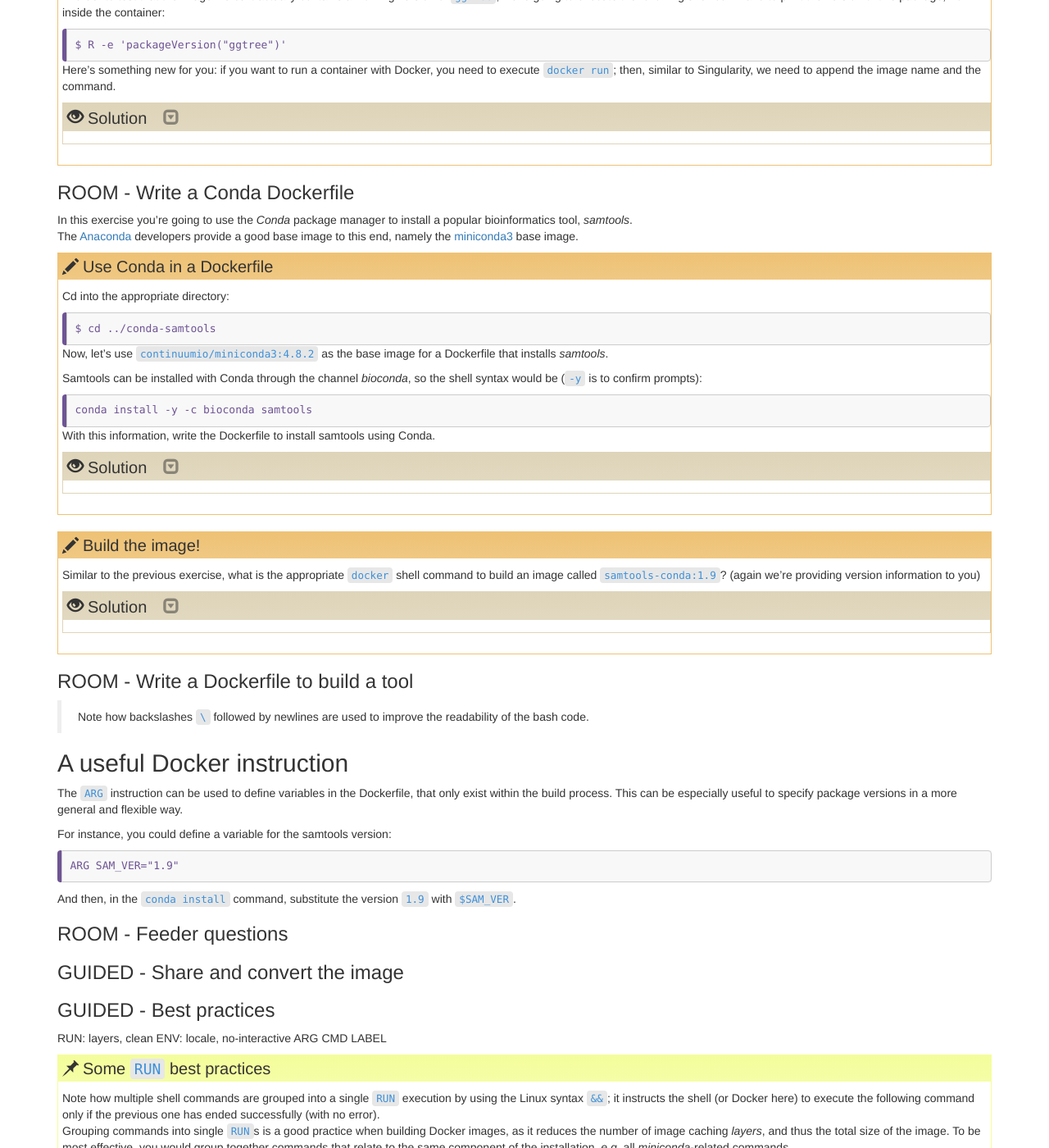
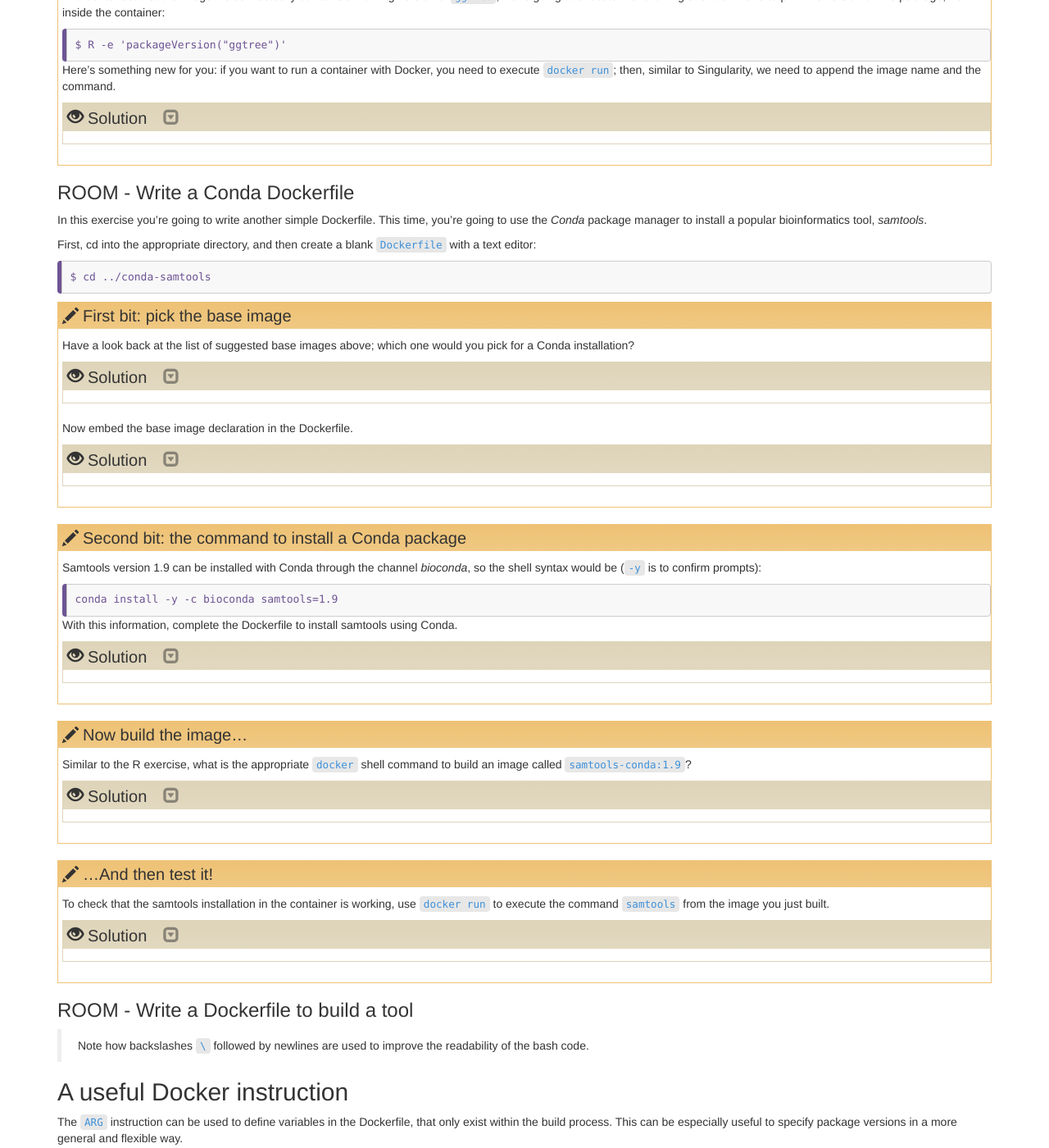
Before and after one commit to PawseySC/containers-bioinformatics-workshop, a Jekyll site: the page built from _episodes/5.build.md, in a window 1280 px wide and 1400 px high, scrolled down 2378 px. Shown: the whole window at 82% size. Built offline with Jekyll 4.4.1, drawn with Linux system fonts in a browser that asks for light colours; some of the changed text lies outside the part shown.

````diff
--- a/_episodes/5.build.md
+++ b/_episodes/5.build.md
@@ -182,39 +182,54 @@ And then use a text editor to create a blank `Dockerfile`.
 
 ### ROOM - Write a Conda Dockerfile
 
-In this exercise you're going to use the *Conda* package manager to install a popular bioinformatics tool, *samtools*.
-The [Anaconda](https://www.anaconda.com) developers provide a good base image to this end, namely the [miniconda3](https://hub.docker.com/r/continuumio/miniconda3) base image.
+In this exercise you're going to write another simple Dockerfile.  This time, you're going to use the *Conda* package manager to install a popular bioinformatics tool, *samtools*.
+
+First, cd into the appropriate directory, and then create a blank `Dockerfile` with a text editor:
+
+```
+$ cd ../conda-samtools
+```
+{: .bash}
 
 
+> ## First bit: pick the base image
+>
+> Have a look back at the list of suggested base images above; which one would you pick for a Conda installation?
+>
+> > ## Solution
+> >
+> > The best match is `continuumio/miniconda3:4.8.2`.
+> {: .solution}
+>
+> Now embed the base image declaration in the Dockerfile.
+>
+> > ## Solution
+> >
+> > ```
+> > FROM continuumio/miniconda3:4.8.2
+> > ```
+> > {: .source}
+> {: .solution}
+{: .challenge}
 
 
-
-> ## Use Conda in a Dockerfile
+> ## Second bit: the command to install a Conda package
 >
-> Cd into the appropriate directory:
+> Samtools version 1.9 can be installed with Conda through the channel *bioconda*, so the shell syntax would be (`-y` is to confirm prompts):
 >
 > ```
-> $ cd ../conda-samtools
+> conda install -y -c bioconda samtools=1.9
 > ```
-> {: .bash}
+> {: .source}
 >
-> Now, let's use `continuumio/miniconda3:4.8.2` as the base image for a Dockerfile that installs *samtools*.
->
-> Samtools can be installed with Conda through the channel *bioconda*, so the shell syntax would be (`-y` is to confirm prompts):
->
-> ```
-> conda install -y -c bioconda samtools
-> ```
-> {: .bash}
->
-> With this information, write the Dockerfile to install samtools using Conda.
+> With this information, complete the Dockerfile to install samtools using Conda.
 >
 > > ## Solution
 > >
 > > ```
 > > FROM continuumio/miniconda3:4.8.2
 > >
-> > RUN conda install -y -c bioconda samtools
+> > RUN conda install -y -c bioconda samtools=1.9
 > > ```
 > > {: .source}
 > >
@@ -223,9 +238,9 @@ The [Anaconda](https://www.anaconda.com) developers provide a good base image to
 {: .challenge}
 
 
-> ## Build the image!
+> ## Now build the image...
 >
-> Similar to the previous exercise, what is the appropriate `docker` shell command to build an image called `samtools-conda:1.9`? (again we're providing version information to you)
+> Similar to the R exercise, what is the appropriate `docker` shell command to build an image called `samtools-conda:1.9`?
 >
 > > ## Solution
 > >
@@ -239,9 +254,28 @@ The [Anaconda](https://www.anaconda.com) developers provide a good base image to
 {: .challenge}
 
 
-
-
-
+> ## ...And then test it!
+>
+> To check that the samtools installation in the container is working, use `docker run` to execute the command `samtools` from the image you just built.
+>
+> > ## Solution
+> >
+> > ```
+> > $ sudo docker run samtools-conda:1.9 samtools
+> > ```
+> > {: .bash}
+> >
+> > ```
+> > Program: samtools (Tools for alignments in the SAM format)
+> > Version: 1.9 (using htslib 1.9)
+> >
+> > Usage:   samtools <command> [options]
+> >
+> > [..]
+> > ```
+> > {: .output}
+> {: .solution}
+{: .challenge}
 
 
 
````
Also changed, not shown: other parts of _episodes/5.build.md (+3 -3 lines), 1 other file.
